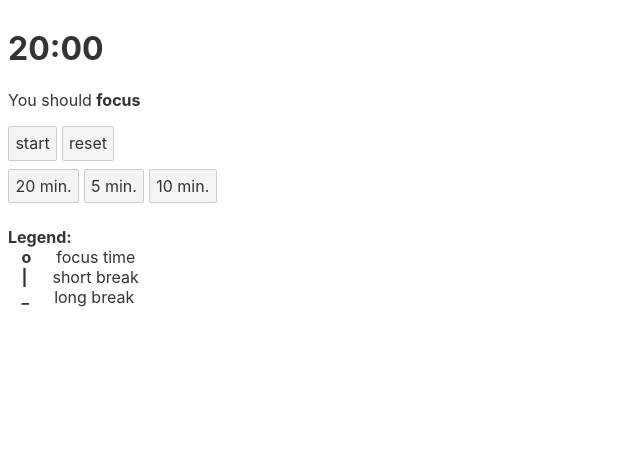
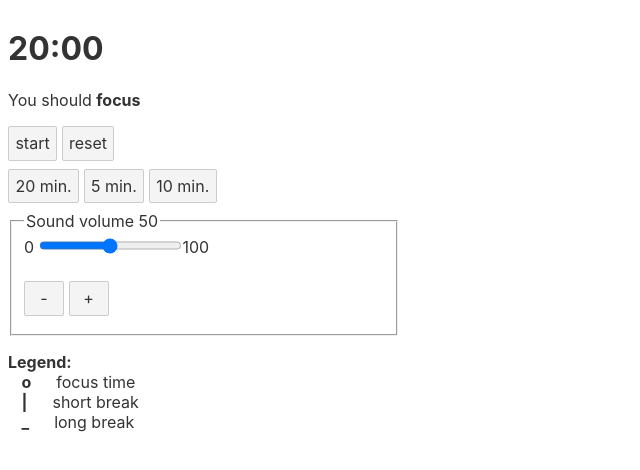
Before and after one commit to devgeni/pomdoro-svelte, a Svelte app: page / in a window 1280 px wide. Shown: the top 470 px of the page, without its empty margins (0-640 px from the left). Built offline with nearby package versions, Linux system fonts and the light colour scheme.

Commit message:
sound volume control

```diff
--- a/src/App.svelte
+++ b/src/App.svelte
@@ -16,6 +16,7 @@
 	let intervalId = null;
 	let history = [];
 	let strike = '';
+	let volume = 50;
 
 	const startCountdown = () => {
 		clearInterval(intervalId);
@@ -37,6 +38,18 @@
 		stopCountdown();
 		time = selected.time;
 	};
+
+	const incrementVolume = () => {
+		volume = volume >= 100 ? 100 : volume + 10;
+	};
+
+	const decrementVolume = () => {
+		volume = volume <= 0 ? 0 : volume - 10;
+	};
+
+	$: {
+		sound.volume = volume / 100;
+	}
 
 	$: if (time <= 0) {
 		time = 0;
@@ -96,6 +109,16 @@
 <button on:click={() => start("long")}>
 	10 min.
 </button>
+
+<fieldset>
+	<legend>Sound volume {volume}</legend>
+	0 <input type="range" bind:value={volume} step="10">100
+	<br>
+	<br>
+	<button on:click={decrementVolume}>-</button>
+	<button on:click={incrementVolume}>+</button>
+</fieldset>
+
 <p>
 	<strong>Legend:</strong> <br>
 	&nbsp;&nbsp; <strong>o</strong> &emsp; focus time <br>
@@ -106,3 +129,13 @@
 	{#if history.length || isOn}done: <br>{/if}
 	{ history.join("") }{#if isOn}<span style="opacity: 0.5">{selected.sign}</span>{/if}
 </h2>
+
+<style>
+	button {
+		min-width: 40px;
+	}
+	fieldset {
+		margin-bottom: 16px;
+		max-width: 360px;
+	}
+</style>
```
